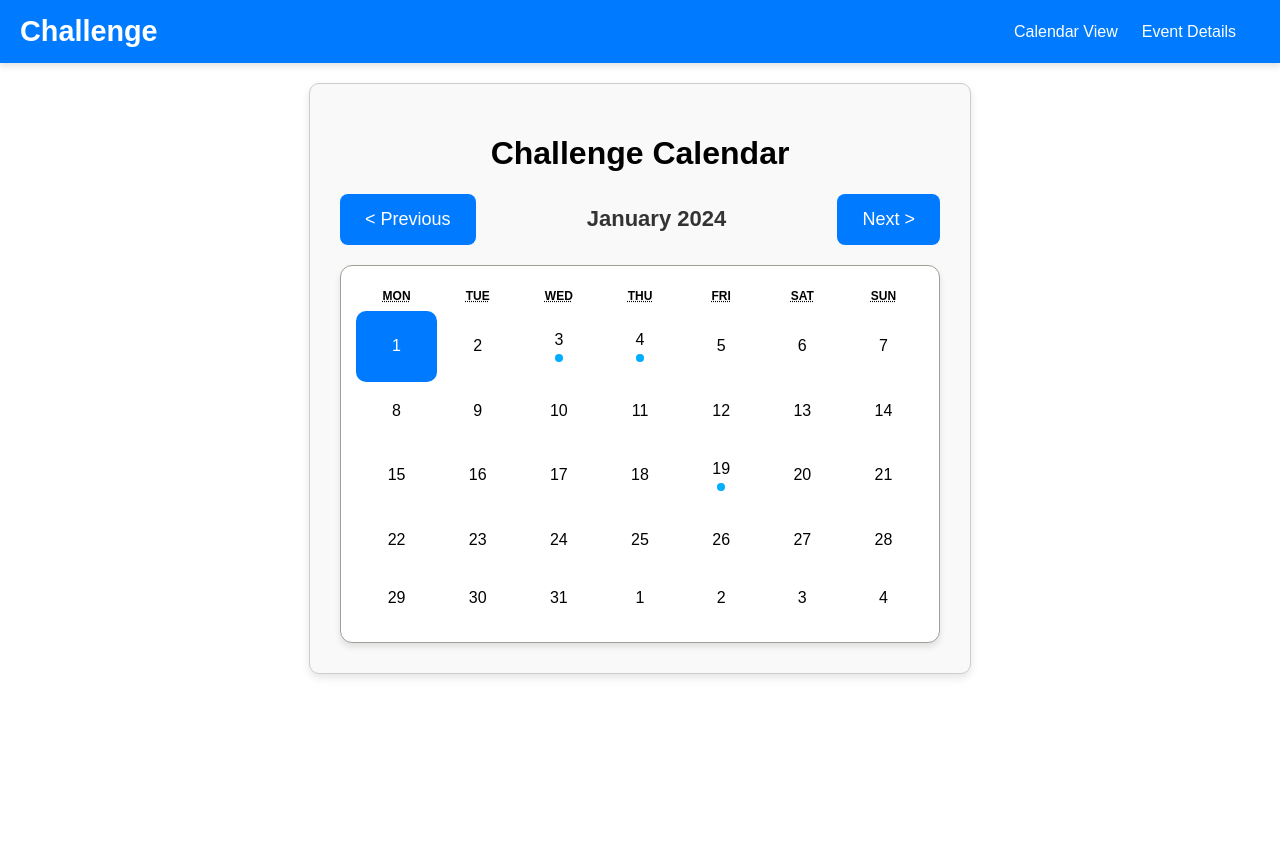
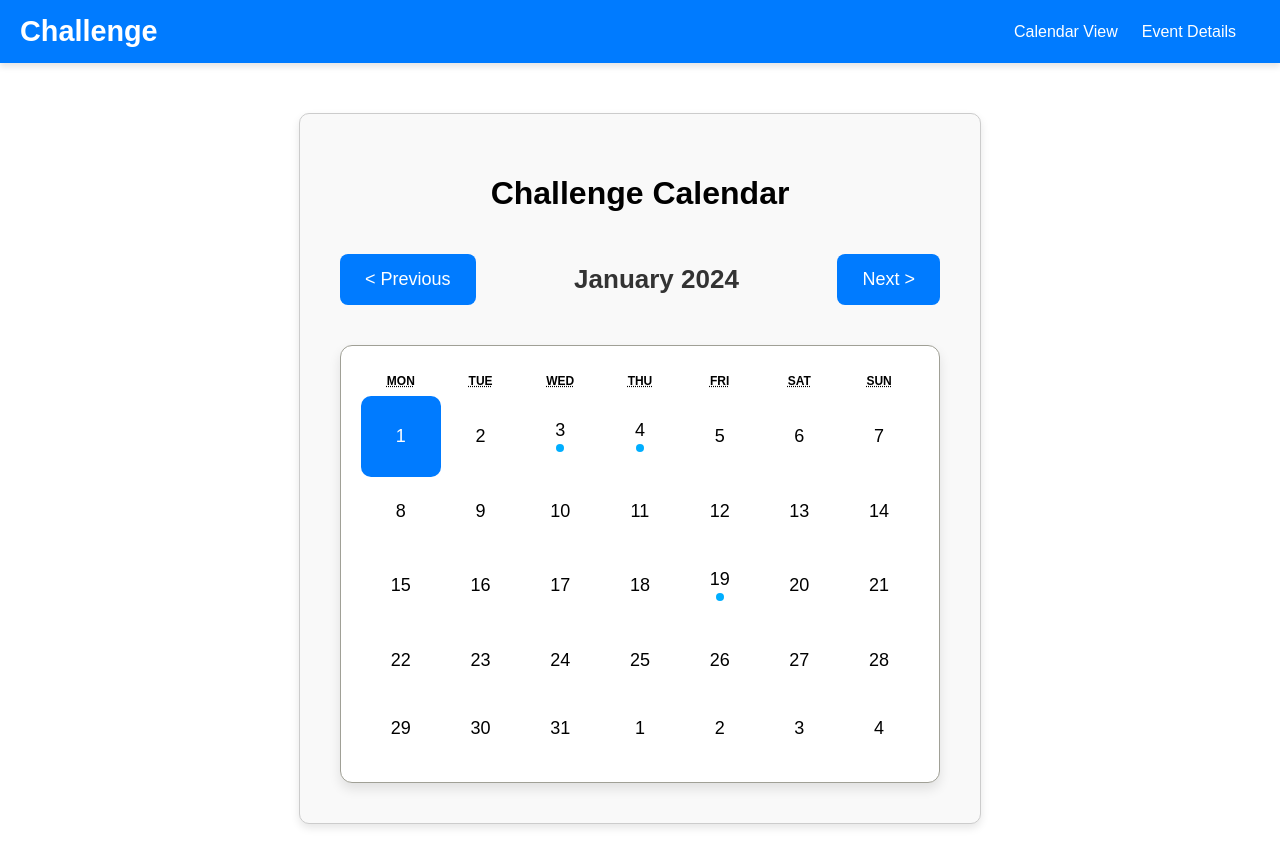
Before and after one commit to sawtoothridge13/calendar, a React (Create React App) app: page / in a window 1280 px wide. Shown: the top 866 px of the page. Before the commit the page ends 800 px from the top, so only its background shows below. Built offline with nearby package versions, Linux system fonts and the light colour scheme.

Commit message:
Add more styling to calendar view

```diff
--- a/package.json
+++ b/package.json
@@ -9,6 +9,7 @@
     "react": "^18.3.1",
     "react-calendar": "^5.1.0",
     "react-dom": "^18.3.1",
+    "react-icons": "^5.3.0",
     "react-router-dom": "^6.28.0",
     "react-scripts": "^5.0.1",
     "web-vitals": "^2.1.4"
--- a/src/components/ChallengeCalendar/ChallengeCalendar.css
+++ b/src/components/ChallengeCalendar/ChallengeCalendar.css
@@ -155,29 +155,34 @@
 /* Desktop Styles */
 @media (min-width: 1024px) {
   .calendar-container {
-    max-width: 600px; /* Matches calendar and form width */
-    padding: 30px;
+    width: 900px; /* Increased width for a larger calendar */
+    padding: 40px; /* Add padding for spacing */
+    margin: 50px auto; /* Center the container with more vertical spacing */
   }
 
   .calendar-header {
-    max-width: 600px;
+    width: 100%; /* Header spans the full width of the container */
+    padding: 20px;
   }
 
   .calendar-header button {
-    font-size: 18px;
-    padding: 15px 25px;
+    font-size: 18px; /* Larger buttons */
+    padding: 15px 25px; /* Larger click area for buttons */
   }
 
   .month-name {
-    font-size: 22px;
+    font-size: 26px; /* Emphasize the current month */
   }
 
   .react-calendar {
-    max-width: 600px; /* Matches container width */
+    width: 100%; /* Matches container width */
+    max-width: 100%; /* Prevents stretching */
+    padding: 20px; /* Add spacing inside the calendar */
+    box-shadow: 0px 6px 12px rgba(0, 0, 0, 0.1); /* Slightly larger shadow for emphasis */
   }
 
   .react-calendar__tile {
-    padding: 20px;
-    font-size: 16px;
+    padding: 25px; /* Larger clickable tiles */
+    font-size: 18px; /* Bigger font size for readability */
   }
 }
--- a/src/pages/EventDetailsPage.css
+++ b/src/pages/EventDetailsPage.css
@@ -9,6 +9,7 @@
   box-shadow: 0px 4px 8px rgba(0, 0, 0, 0.1); /* Subtle shadow for consistency */
   text-align: center; /* Center text alignment */
   overflow: hidden; /* Prevent content overflow */
+  position: relative;
 }
 /* Header for the Event Details Page */
 .event-details-container h1 {
@@ -62,6 +63,26 @@
   width: 100%;
   max-width: 100%; /* Prevent form from exceeding container width */
   width: 100%; /* Ensure responsive scaling */
+}
+
+.back-to-calendar-button {
+  position: absolute; /* Position relative to the container */
+  top: 20px; /* Distance from the top */
+  right: 20px; /* Distance from the right */
+  padding: 10px 20px;
+  font-size: 16px;
+  background-color: #007bff;
+  color: #fff;
+  border: none;
+  border-radius: 8px;
+  cursor: pointer;
+  transition: background-color 0.3s ease, transform 0.2s ease;
+  z-index: 10; /* Ensure it's above other content */
+}
+
+.back-to-calendar-button:hover {
+  background-color: #0056b3;
+  transform: scale(1.05);
 }
 
 /* Mobile Styles */
@@ -130,20 +151,3 @@
     padding: 30px;
   }
 }
-
-.back-to-calendar-button {
-  padding: 10px 20px;
-  margin: 20px 0;
-  font-size: 16px;
-  background-color: #007bff;
-  color: #fff;
-  border: none;
-  border-radius: 8px;
-  cursor: pointer;
-  transition: background-color 0.3s ease, transform 0.2s ease;
-}
-
-.back-to-calendar-button:hover {
-  background-color: #0056b3;
-  transform: scale(1.05);
-}
```
Also changed, not shown: 1 other file (tests, documents, lock files or other folders).
